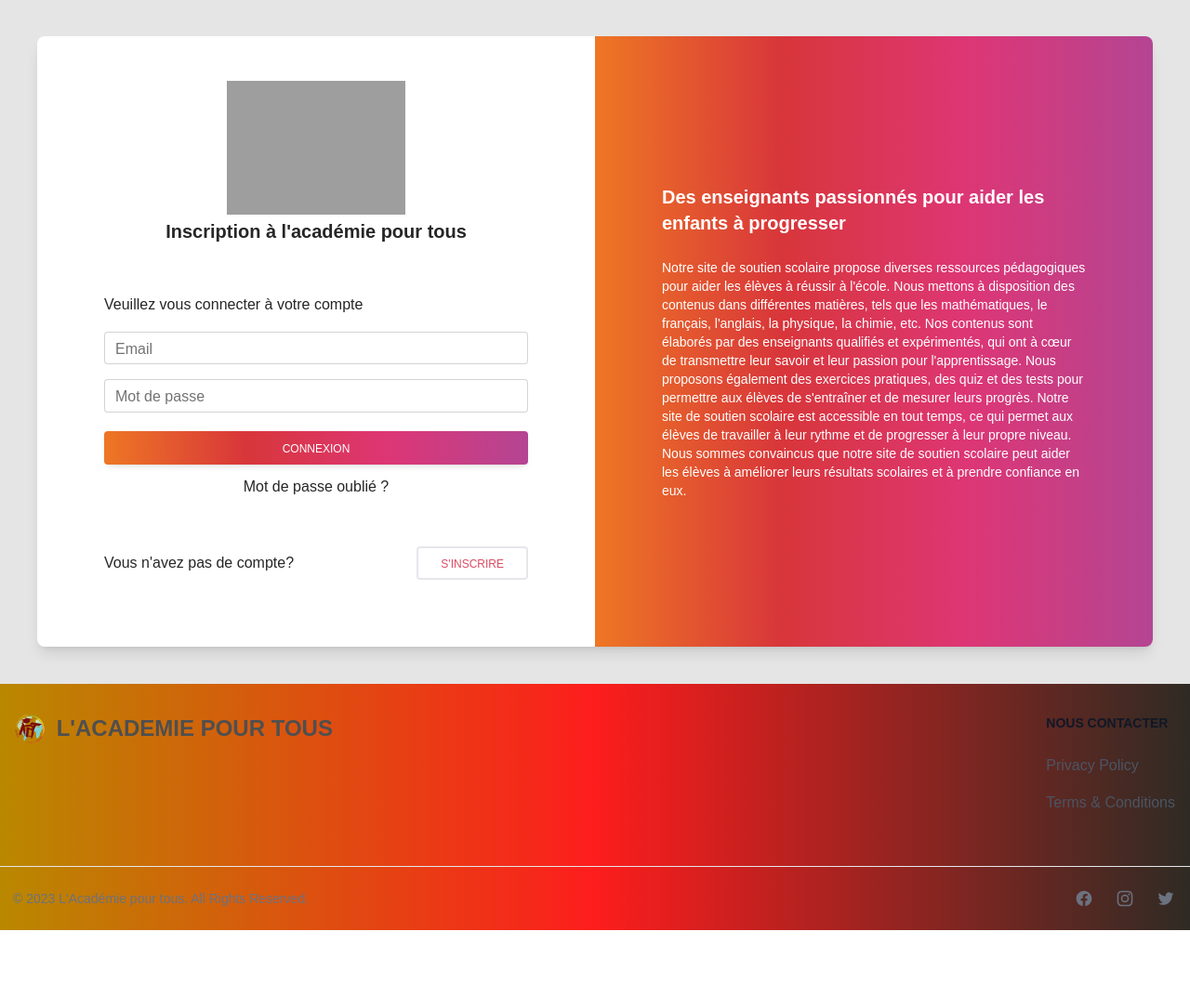
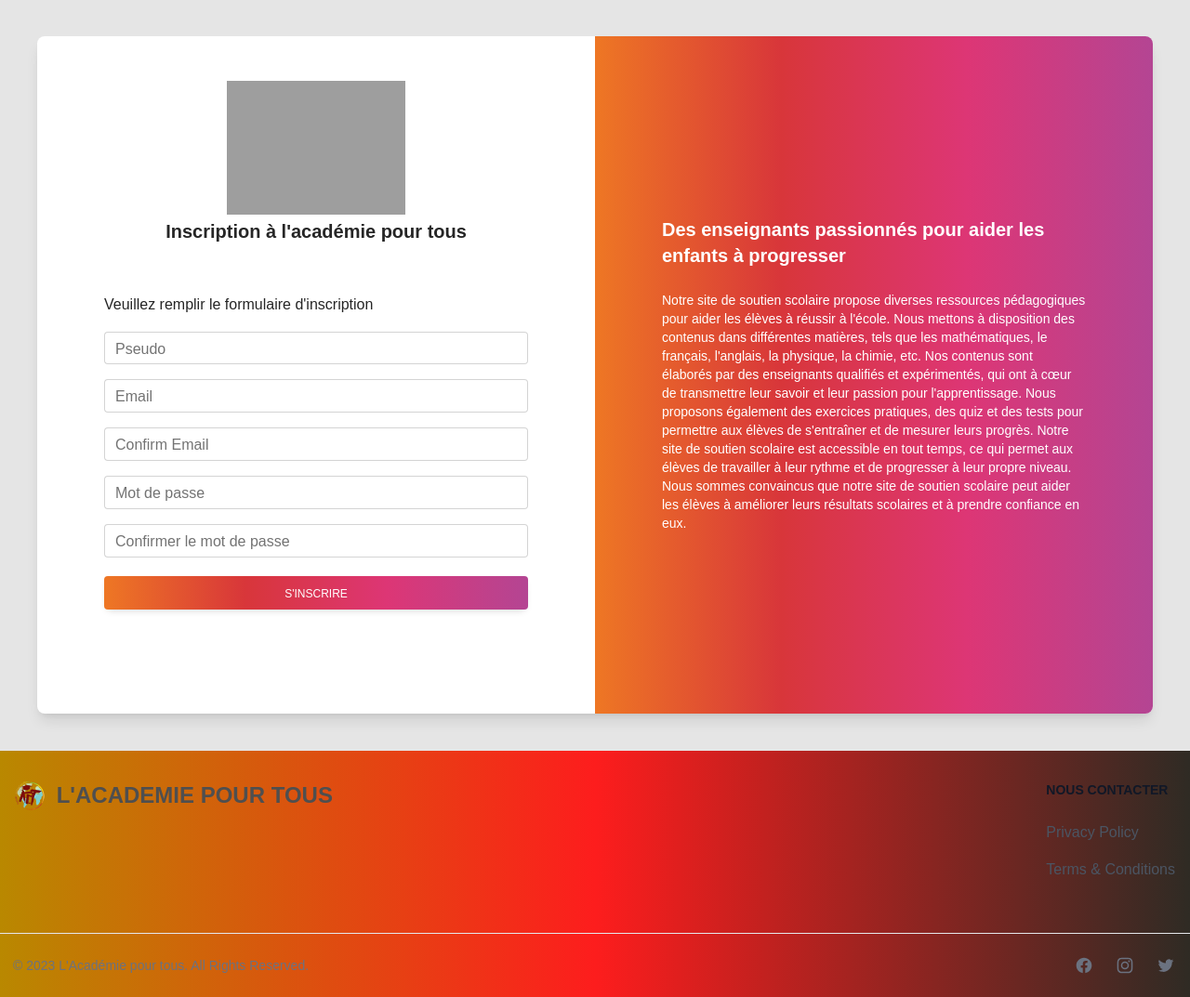
Before and after one commit to remimoul/AcademiepourTous, a PHP site: page /views/signupView.php in a window 1280 px wide. Shown: the part 193-1266 px from the top of the page at 93% size. Before the commit the page ends 1194 px from the top, so only its background shows below. Run offline with PHP 8.4, Linux system fonts and the light colour scheme; some libraries are stand-ins or nearby versions; grey boxes are pictures that could not be loaded.

Commit message:
updated registration page

```diff
--- a/views/signupView.php
+++ b/views/signupView.php
@@ -25,20 +25,54 @@ require('header.html');
                                 </div>
 
                                 <form>
-                                    <p class="mb-4">Veuillez vous connecter à votre compte</p>
+                                    <p class="mb-4">Veuillez remplir le formulaire d'inscription</p>
+
                                     <!--Username input-->
+
+                                    <div class="relative mb-4" data-te-input-wrapper-init>
+                                        <input
+                                                type="text"
+                                                class="peer block min-h-[auto] w-full rounded border-0 bg-transparent px-3 py-[0.32rem] leading-[1.6] outline-none transition-all duration-200 ease-linear focus:placeholder:opacity-100 data-[te-input-state-active]:placeholder:opacity-100 motion-reduce:transition-none dark:placeholder:text-neutral-200 [&:not([data-te-input-placeholder-active])]:placeholder:opacity-0"
+                                                id="exampleFormControlInput1"
+                                                placeholder="username" />
+                                        <label
+                                                for="username"
+                                                class="pointer-events-none absolute left-3 top-0 mb-0 max-w-[90%] origin-[0_0] truncate pt-[0.37rem] leading-[1.6] text-neutral-500 transition-all duration-200 ease-out peer-focus:-translate-y-[0.9rem] peer-focus:scale-[0.8] peer-focus:text-primary peer-data-[te-input-state-active]:-translate-y-[0.9rem] peer-data-[te-input-state-active]:scale-[0.8] motion-reduce:transition-none dark:text-neutral-200 dark:peer-focus:text-primary"
+                                        >Pseudo
+                                        </label>
+                                    </div>
+
+
+
+
+                                    <!--Email input-->
                                     <div class="relative mb-4" data-te-input-wrapper-init>
                                         <input
                                             type="text"
                                             class="peer block min-h-[auto] w-full rounded border-0 bg-transparent px-3 py-[0.32rem] leading-[1.6] outline-none transition-all duration-200 ease-linear focus:placeholder:opacity-100 data-[te-input-state-active]:placeholder:opacity-100 motion-reduce:transition-none dark:placeholder:text-neutral-200 [&:not([data-te-input-placeholder-active])]:placeholder:opacity-0"
                                             id="exampleFormControlInput1"
-                                            placeholder="Username" />
+                                            placeholder="Email" />
                                         <label
-                                            for="exampleFormControlInput1"
+                                            for="email1"
                                             class="pointer-events-none absolute left-3 top-0 mb-0 max-w-[90%] origin-[0_0] truncate pt-[0.37rem] leading-[1.6] text-neutral-500 transition-all duration-200 ease-out peer-focus:-translate-y-[0.9rem] peer-focus:scale-[0.8] peer-focus:text-primary peer-data-[te-input-state-active]:-translate-y-[0.9rem] peer-data-[te-input-state-active]:scale-[0.8] motion-reduce:transition-none dark:text-neutral-200 dark:peer-focus:text-primary"
                                         >Email
                                         </label>
                                     </div>
+
+                                    <!--Confirm email-->
+                                    <div class="relative mb-4" data-te-input-wrapper-init>
+                                        <input
+                                                type="text"
+                                                class="peer block min-h-[auto] w-full rounded border-0 bg-transparent px-3 py-[0.32rem] leading-[1.6] outline-none transition-all duration-200 ease-linear focus:placeholder:opacity-100 data-[te-input-state-active]:placeholder:opacity-100 motion-reduce:transition-none dark:placeholder:text-neutral-200 [&:not([data-te-input-placeholder-active])]:placeholder:opacity-0"
+                                                id="exampleFormControlInput1"
+                                                placeholder="Confirm Email" />
+                                        <label
+                                                for="email2"
+                                                class="pointer-events-none absolute left-3 top-0 mb-0 max-w-[90%] origin-[0_0] truncate pt-[0.37rem] leading-[1.6] text-neutral-500 transition-all duration-200 ease-out peer-focus:-translate-y-[0.9rem] peer-focus:scale-[0.8] peer-focus:text-primary peer-data-[te-input-state-active]:-translate-y-[0.9rem] peer-data-[te-input-state-active]:scale-[0.8] motion-reduce:transition-none dark:text-neutral-200 dark:peer-focus:text-primary"
+                                        >Confirm Email
+                                        </label>
+                                    </div>
+
 
                                     <!--Password input-->
                                     <div class="relative mb-4" data-te-input-wrapper-init>
@@ -53,6 +87,19 @@ require('header.html');
                                         >Mot de passe
                                         </label>
                                     </div>
+                                    <!--Confirm Password input-->
+                                    <div class="relative mb-4" data-te-input-wrapper-init>
+                                        <input
+                                                type="password"
+                                                class="peer block min-h-[auto] w-full rounded border-0 bg-transparent px-3 py-[0.32rem] leading-[1.6] outline-none transition-all duration-200 ease-linear focus:placeholder:opacity-100 data-[te-input-state-active]:placeholder:opacity-100 motion-reduce:transition-none dark:placeholder:text-neutral-200 [&:not([data-te-input-placeholder-active])]:placeholder:opacity-0"
+                                                id="password2"
+                                                placeholder="Password" />
+                                        <label
+                                                for="password2"
+                                                class="pointer-events-none absolute left-3 top-0 mb-0 max-w-[90%] origin-[0_0] truncate pt-[0.37rem] leading-[1.6] text-neutral-500 transition-all duration-200 ease-out peer-focus:-translate-y-[0.9rem] peer-focus:scale-[0.8] peer-focus:text-primary peer-data-[te-input-state-active]:-translate-y-[0.9rem] peer-data-[te-input-state-active]:scale-[0.8] motion-reduce:transition-none dark:text-neutral-200 dark:peer-focus:text-primary"
+                                        >Confirmer le mot de passe
+                                        </label>
+                                    </div>
 
                                     <!--Submit button-->
                                     <div class="mb-12 pb-1 pt-1 text-center">
@@ -64,24 +111,14 @@ require('header.html');
                                             style="
                         background: linear-gradient(to right, #ee7724, #d8363a, #dd3675, #b44593);
                       ">
-                                            Connexion
+                                            S'inscrire
                                         </button>
 
-                                        <!--Forgot password link-->
-                                        <a href="#!">Mot de passe oublié ?</a>
+
                                     </div>
 
-                                    <!--Register button-->
-                                    <div class="flex items-center justify-between pb-6">
-                                        <p class="mb-0 mr-2">Vous n'avez pas de compte?</p>
-                                        <button
-                                            type="button"
-                                            class="inline-block rounded border-2 border-danger px-6 pb-[6px] pt-2 text-xs font-medium uppercase leading-normal text-danger transition duration-150 ease-in-out hover:border-danger-600 hover:bg-neutral-500 hover:bg-opacity-10 hover:text-danger-600 focus:border-danger-600 focus:text-danger-600 focus:outline-none focus:ring-0 active:border-danger-700 active:text-danger-700 dark:hover:bg-neutral-100 dark:hover:bg-opacity-10"
-                                            data-te-ripple-init
-                                            data-te-ripple-color="light">
-                                            S'inscrire
-                                        </button>
-                                    </div>
+
+
                                 </form>
                             </div>
                         </div>
```
